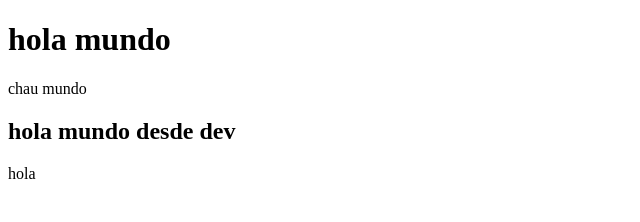
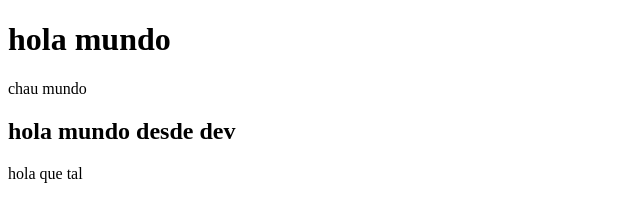
Before and after one commit to FarisTheRedMage/git-inicial, a plain HTML site: page index.html in a window 1280 px wide. Shown: the full height of the page, 0-640 px from the left. Drawn offline with Linux system fonts and the light colour scheme.

Commit message:
corrijo el texto de nav

```diff
--- a/index.html
+++ b/index.html
@@ -16,7 +16,7 @@
     <h2>hola mundo desde dev</h2>
 
     <nav>
-        hola
+        hola que tal
     </nav>
 
 </body>
```
